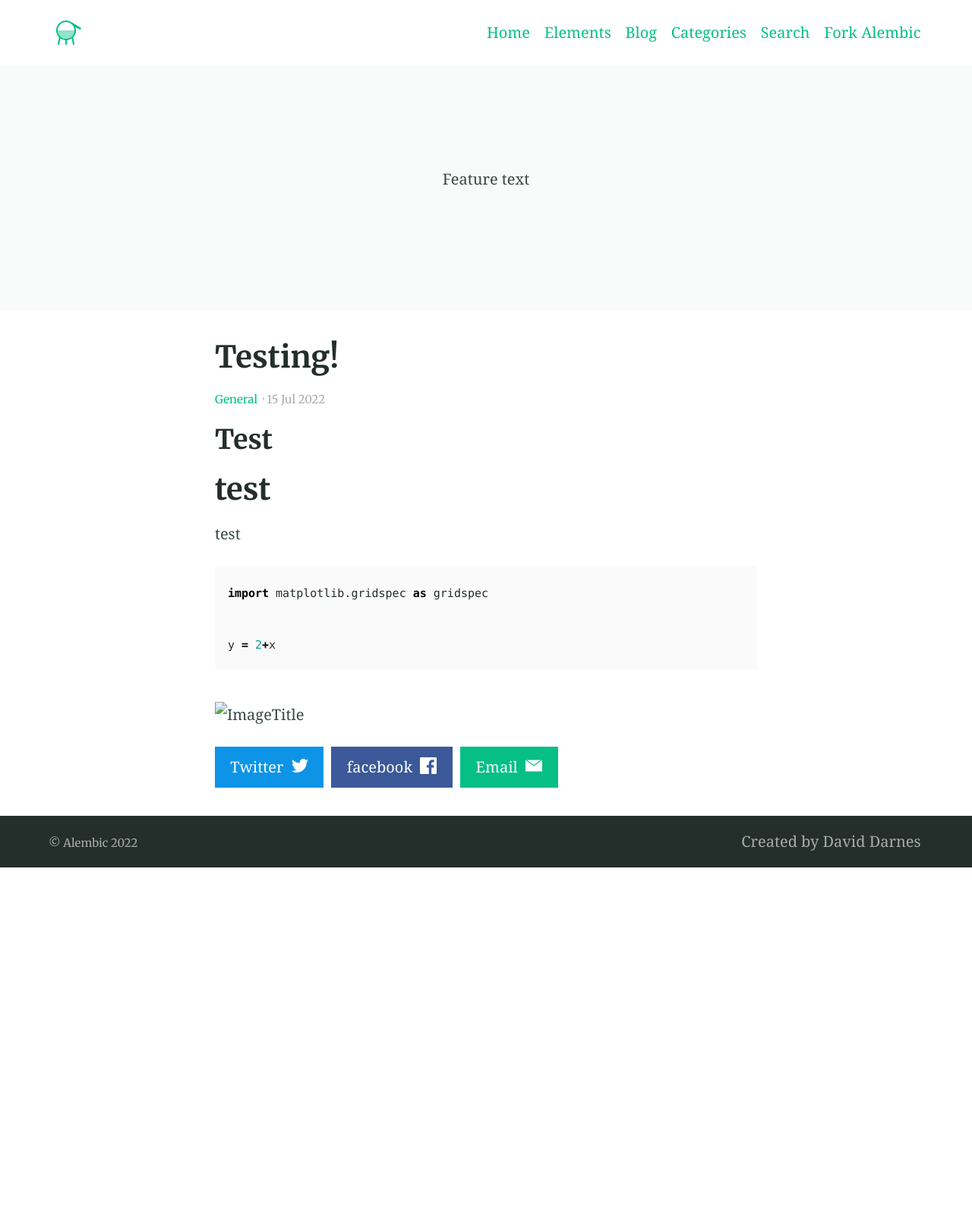
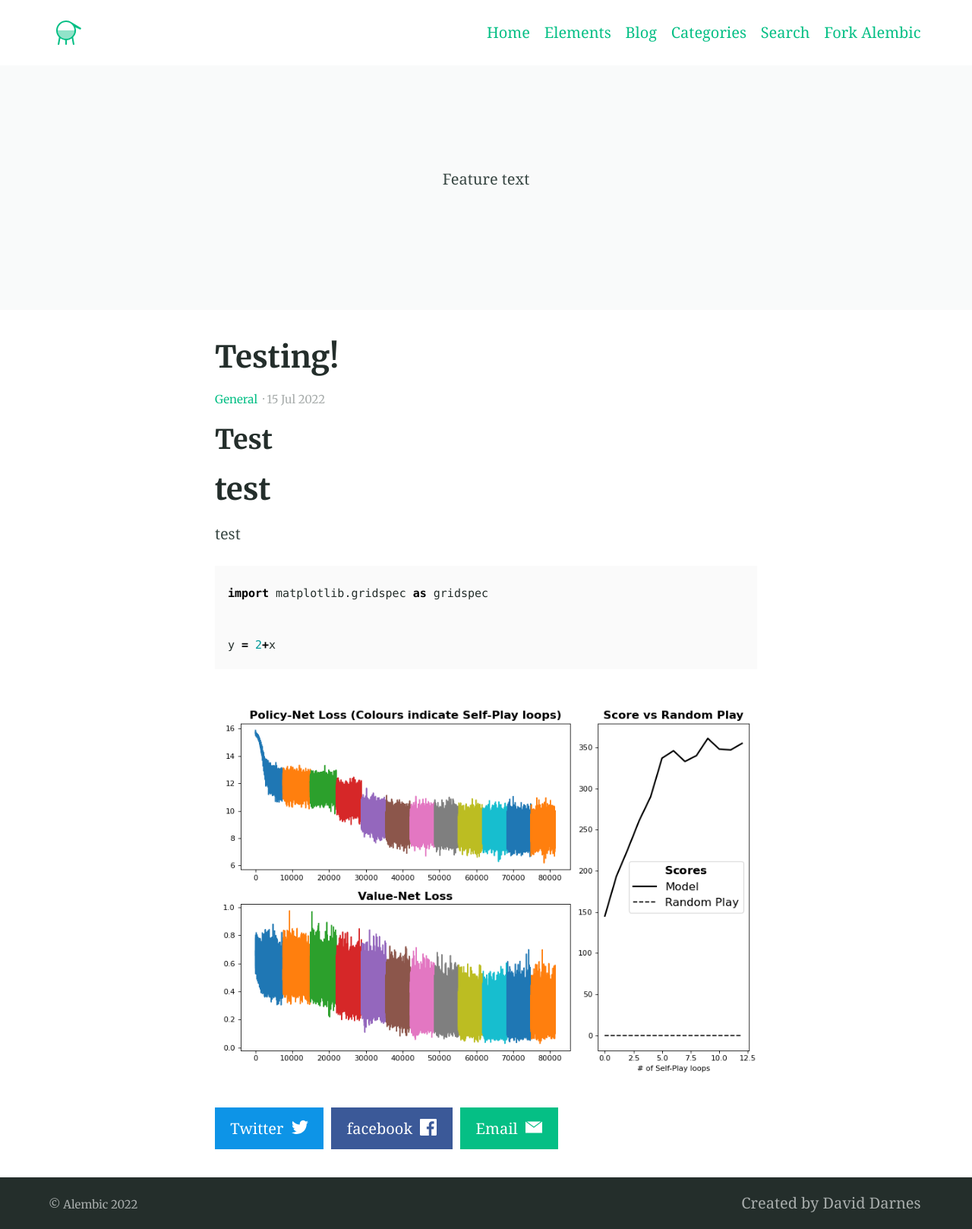
Before and after one commit to SamGijsen/SamGijsen.github.io, a Jekyll site: the page built from _posts/2022-07-15-TestingPost.md, in a window 1280 px wide. Shown: the whole page at 76% size. Built offline with Jekyll 4.4.1, drawn with Linux system fonts in a browser that asks for light colours; before the commit the page ends 1142 px from its top, so only the background shows below that.

Commit message:
fix img path

````diff
--- a/_posts/2022-07-15-TestingPost.md
+++ b/_posts/2022-07-15-TestingPost.md
@@ -20,4 +20,4 @@ y = 2+x
 ```
 
 
-![ImageTitle](/blog_AZ/Loss_png.png){:class="img-responsive"}
+![ImageTitle](/assets/blog_AZ/Loss_png.png){:class="img-responsive"}
````
